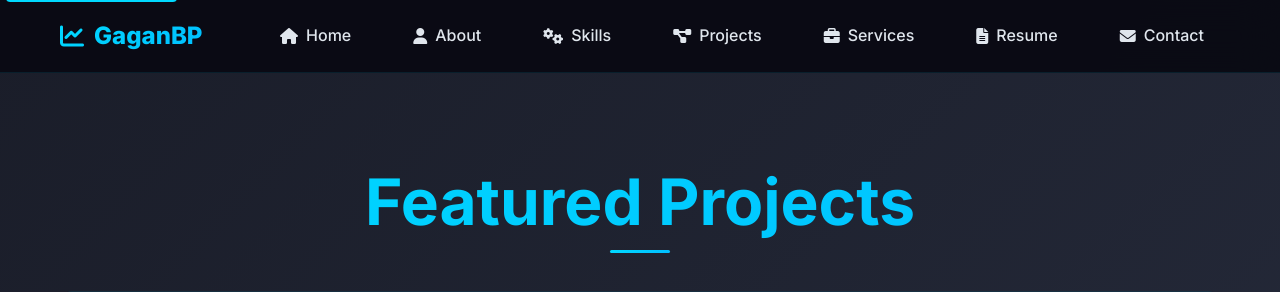
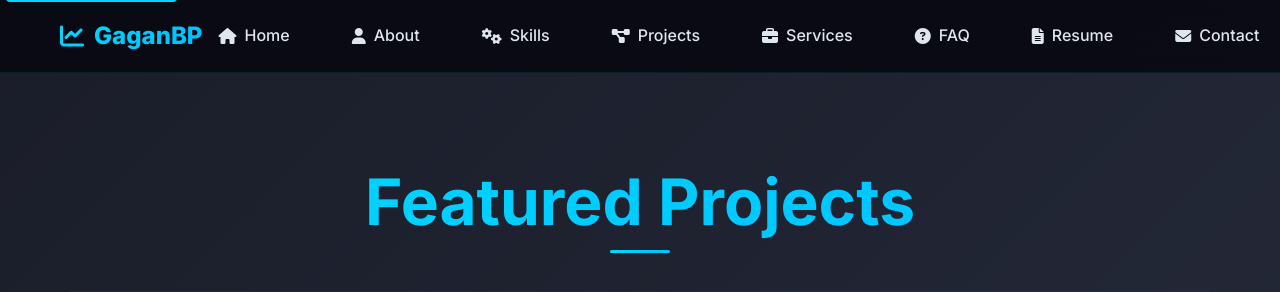
Before and after one commit to GaganBP/GaganBP.github.io, a website: page projects.html in a window 1280 px wide. Shown: the top 292 px of the page. Drawn offline with Linux system fonts and the light colour scheme; a web font is replaced by a local one.

Commit message:
projects.html

```diff
--- a/projects.html
+++ b/projects.html
@@ -121,6 +121,9 @@
                     </li>
                     <li>
                         <a href="services.html"><i class="fas fa-briefcase"></i>Services</a>
+                    </li>
+                    <li>
+                        <a href="faq.html"><i class="fas fa-question-circle"></i>FAQ</a>
                     </li>
                     <li>
                         <a href="resume.html"><i class="fas fa-file-alt"></i>Resume</a>
```
